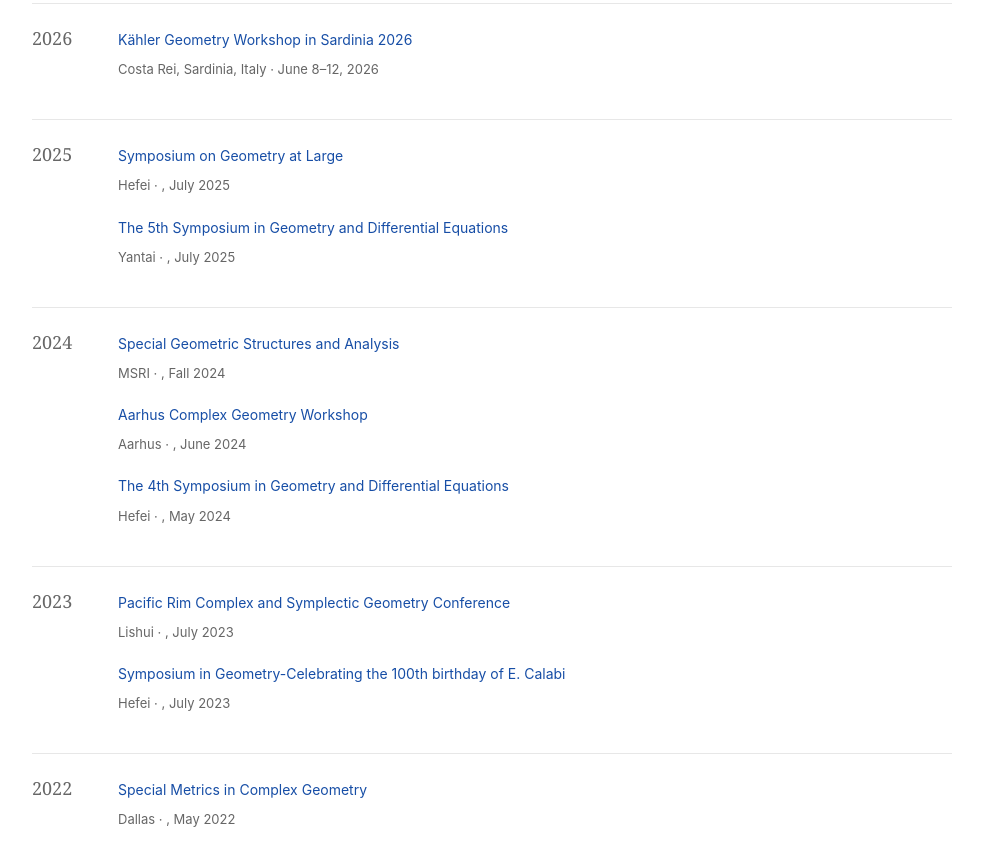
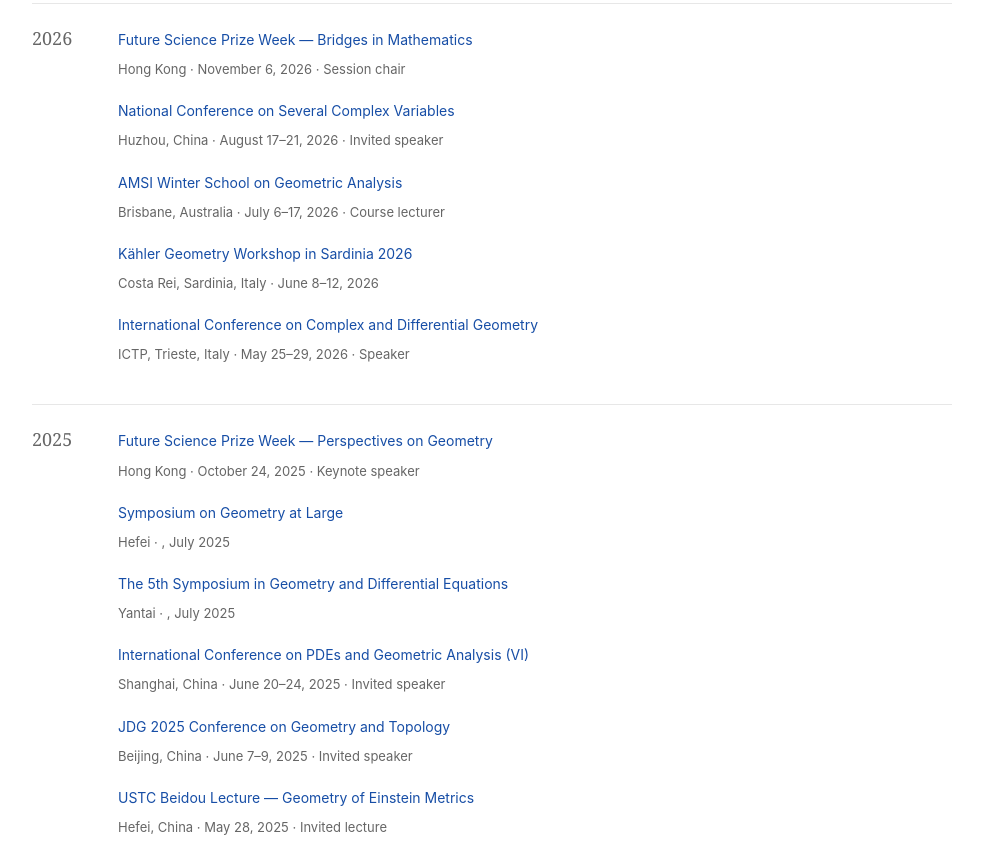
Before and after one commit to songsun1234/songsunmath.github.io, a plain HTML site: page events.html in a window 1280 px wide. Shown: the part 202-1060 px from the top of the page, without its empty margins (148-1131 px from the left). Drawn offline with Linux system fonts and the light colour scheme.

Commit message:
Add files via upload

```diff
--- a/events.html
+++ b/events.html
@@ -32,14 +32,36 @@
             <h3>2026</h3>
             <ul class="event-list">
               <li class="event">
+                <a href="https://www.futureprize.org/en/prize-week/index.html?prizeWeekId=17">Future Science Prize Week — Bridges in Mathematics</a>
+                <p>Hong Kong · November 6, 2026 · Session chair</p>
+              </li>
+              <li class="event">
+                <a href="https://www.huznu.edu.cn/2026/0810/c65a254310/page.htm">National Conference on Several Complex Variables</a>
+                <p>Huzhou, China · August 17–21, 2026 · Invited speaker</p>
+              </li>
+              <li class="event">
+                <a href="https://ws.amsi.org.au/song-sun/">AMSI Winter School on Geometric Analysis</a>
+                <p>Brisbane, Australia · July 6–17, 2026 · Course lecturer</p>
+              </li>
+
+              <li class="event">
                 <a href="https://sites.google.com/view/kgw26/home">Kähler Geometry Workshop in Sardinia 2026</a>
                 <p>Costa Rei, Sardinia, Italy<span aria-hidden="true"> · </span>June 8–12, 2026</p>
               </li>
-            </ul>
+                          <li class="event">
+                <a href="https://indico.ictp.it/event/11144/">International Conference on Complex and Differential Geometry</a>
+                <p>ICTP, Trieste, Italy · May 25–29, 2026 · Speaker</p>
+              </li>
+</ul>
           </div>
           <div class="event-year" data-year="2025">
             <h3>2025</h3>
             <ul class="event-list">
+              <li class="event">
+                <a href="https://www.futureprize.org/en/nav/detail/1891.html">Future Science Prize Week — Perspectives on Geometry</a>
+                <p>Hong Kong · October 24, 2025 · Keynote speaker</p>
+              </li>
+
               <li class="event">
                 <a href="https://igp.ustc.edu.cn/111/list.htm">Symposium on Geometry at Large</a>
                 <p>Hefei<span aria-hidden="true"> · </span><span class="sr-only">, </span>July 2025</p>
@@ -48,7 +70,19 @@
                 <a href="https://www.msri.org/programs/361">The 5th Symposium in Geometry and Differential Equations</a>
                 <p>Yantai<span aria-hidden="true"> · </span><span class="sr-only">, </span>July 2025</p>
               </li>
-            </ul>
+                          <li class="event">
+                <a href="https://wucms.sjtu.edu.cn/hd_hy/465.html">International Conference on PDEs and Geometric Analysis (VI)</a>
+                <p>Shanghai, China · June 20–24, 2025 · Invited speaker</p>
+              </li>
+              <li class="event">
+                <a href="https://ymsc.tsinghua.edu.cn/info/1060/4288.htm">JDG 2025 Conference on Geometry and Topology</a>
+                <p>Beijing, China · June 7–9, 2025 · Invited speaker</p>
+              </li>
+              <li class="event">
+                <a href="https://math.ustc.edu.cn/2025/0612/c18649a687498/pagem.htm">USTC Beidou Lecture — Geometry of Einstein Metrics</a>
+                <p>Hefei, China · May 28, 2025 · Invited lecture</p>
+              </li>
+</ul>
           </div>
           <div class="event-year" data-year="2024">
             <h3>2024</h3>
@@ -324,11 +358,7 @@
             </ul>
           </div>
         </div>
-        </section>
-<footer class="site-footer">
-        <p>Song Sun <span aria-hidden="true">·</span> <span lang="zh-Hans">孙崧</span></p>
-        <a href="#top">Back to top <span aria-hidden="true">↑</span></a>
-      </footer></main>
+        </section></main>
 <script>
 const menuButton=document.querySelector('.menu-button');
 const nav=document.getElementById('primary-nav');
```
Also changed, not shown: index.html (+1 -5 lines), research.html (+1 -5 lines), students.html (+1 -5 lines), teaching.html (+1 -5 lines).
